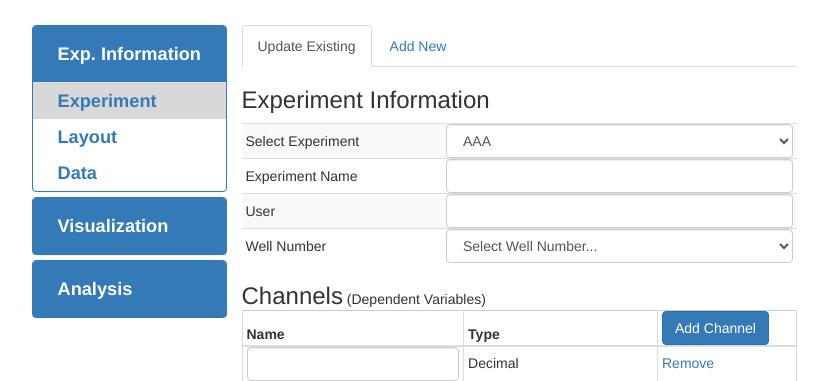
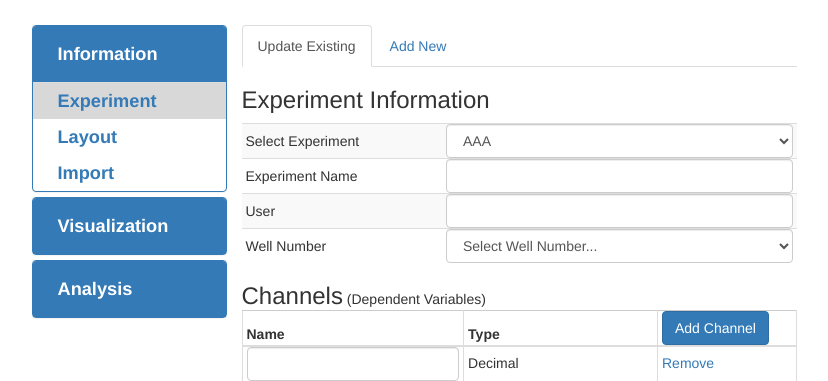
Before and after one commit to gaoce/TimeVis, a Flask app: page / in a window 1280 px wide; the page is wider, and only the part inside the window is pictured. Shown: the top 381 px of that part, without its empty margins (121-949 px from the left). Run offline with Flask 2, Linux system fonts and the light colour scheme; parts of the project's set-up code (start-up, migrations or seed data) failed here and were passed over; some libraries are stand-ins or nearby versions.

Commit message:
Renaming files

```diff
--- a/timevis/templates/control.html
+++ b/timevis/templates/contrl.html
@@ -2,14 +2,14 @@
     <div class="panel panel-primary">
         <div class="panel-heading plain" role="tab" id="heading1">
             <a class='panel-title plain section' data-toggle="collapse" data-parent="#accordion" href="#collapse1" aria-expanded="true" aria-controls="collapse1">
-                Exp. Information
+                Information
             </a>
         </div>
         <div id="collapse1" class="panel-collapse collapse in" role="tabpanel" aria-labelledby="heading1">
             <ul class='list-group plain'>
                 <li class='plain' data-bind="css:{high:opt()=='exp'}, click:function(){opt('exp')}"><a class='plain option' href="#">Experiment</a></li>
                 <li class='plain' data-bind="css:{high:opt()=='lay'}, click:function(){opt('lay'), fun('lay_old')}"><a class='plain option' href="#">Layout</a></li>
-                <li class='plain' data-bind="css:{high:opt()=='imp'}, click:function(){opt('imp'), fun('imp_file')}"><a class='plain option' href="#">Data</a></li>
+                <li class='plain' data-bind="css:{high:opt()=='imp'}, click:function(){opt('imp'), fun('imp_file')}"><a class='plain option' href="#">Import</a></li>
             </ul>
         </div>
     </div> <!-- div.panel -->
@@ -37,7 +37,7 @@
         <div id="collapse3" class="panel-collapse collapse" role="tabpanel" aria-labelledby="heading3">
             <ul class='list-group plain'>
                 <li class='plain'><a class='plain option' href="#">Normalization</a></li>
-                <li class='plain'><a class='plain option' href="#">Data Export</a></li>
+                <li class='plain'><a class='plain option' href="#">Export</a></li>
             </ul>
         </div>
     </div> <!-- div.panel -->
--- a/timevis/templates/import_manu.html
+++ b/timevis/templates/import.html
@@ -1,4 +1,13 @@
-<div class="container" data-bind="visible: opt()=='manu'">
+<div class="container" data-bind="visible: opt()=='file'">
+    <div class="row">
+        <div class="col-md-4">
+            <select class="form-control pull-left auto-width" data-bind="options: layouts, optionsCaption: 'Select...'"></select>
+            <input type="file" name="img">
+        </div> <!-- col-md-x -->
+    </div> <!-- row -->
+
+    <button>Upload</button>
+
     <div class="row">
         <div class="col-md-6">
           <ul class="nav nav-tabs" role="tablist" id="layout-tabs">
--- a/timevis/templates/import_file.html
+++ /dev/null
@@ -1,11 +0,0 @@
-<div class="container" data-bind="visible: opt()=='file'">
-    <div class="row">
-        <div class="col-md-4">
-            <select class="form-control pull-left auto-width" data-bind="options: layouts, optionsCaption: 'Select...'"></select>
-            <input type="file" name="img">
-        </div> <!-- col-md-x -->
-    </div> <!-- row -->
-
-    <button>Upload</button>
-
-</div>
--- a/timevis/templates/index.html
+++ b/timevis/templates/index.html
@@ -3,15 +3,12 @@
 <div class='row'>
     <div class="col-md-1"></div>
     <div class="col-md-2 plain">
-        {% include "control.html" %}
+        {% include "contrl.html" %}
     </div>
-    <div class="col-md-9 plain">
-        {% include "design_exp.html" %}
-        {% include "design_layout.html" %}
-        {% include "import_file.html" %}
-        {% include "import_manu.html" %}
-        {% include "vis.html" %}
-        {% include "export.html" %}
+    <div class="col-md-8 plain">
+        {% include "expmnt.html" %}
+        {% include "layout.html" %}
+        {% include "import.html" %}
     </div>
 </div>
 {% endblock %}
```
Also changed, not shown: timevis/templates/expmnt.html (renamed from timevis/templates/design_exp.html), timevis/templates/export.html (deleted), timevis/templates/layout.html (renamed from timevis/templates/design_layout.html), timevis/templates/vis.html (deleted).
